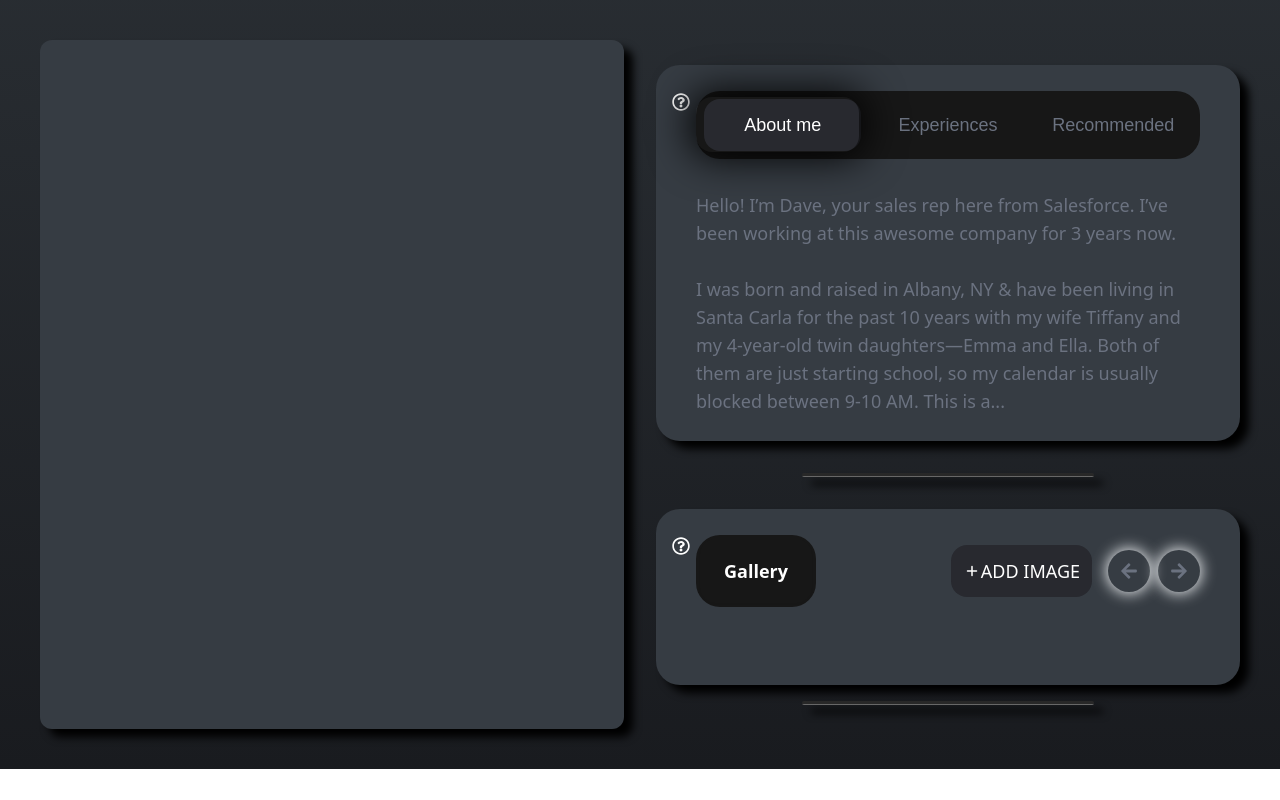
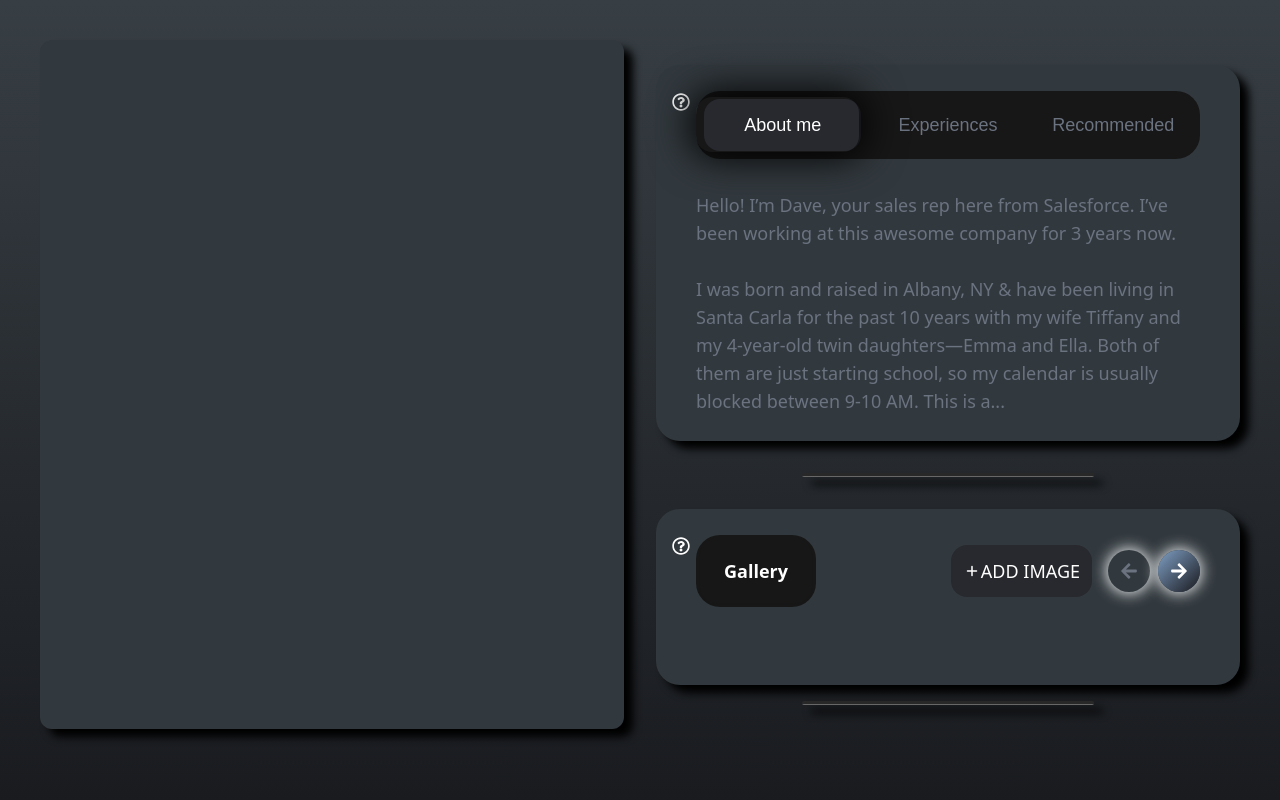
Before and after one commit to rajkaushal03/Lunacal-Assignment, a React (Vite) app: page / in a window 1280 px wide. Built offline with nearby package versions, Linux system fonts and the light colour scheme.

Commit message:
first commit

```diff
--- a/src/components/WidgetTwo.jsx
+++ b/src/components/WidgetTwo.jsx
@@ -13,6 +13,7 @@ const WidgetTwo = ({ activeTab, setActiveTab }) => {
   const [currentSlide, setCurrentSlide] = useState(0);
   const [images, setImages] = useState([]);
   const imagesToShow = 1;
+  const [state, setState] = useState(false);
 
   useEffect(() => {
     // Load images from local storage when component mounts
@@ -21,7 +22,7 @@ const WidgetTwo = ({ activeTab, setActiveTab }) => {
   }, []);
   return (
     <div className="Box bg-bx-color rounded-3xl p-4  shadow-[9px_8px_8px_0px_#000]">
-        {/* question mark */}
+      {/* question mark */}
       <div className="absolute text-lg  text-white  mt-3">
         <FaRegQuestionCircle />
       </div>
@@ -59,24 +60,34 @@ const WidgetTwo = ({ activeTab, setActiveTab }) => {
           </label>
           <div className="flex justify-center items-center gap-2 ">
             <div
-              className="md:text-md lg:text-lg arrow"
+              className={`md:text-md lg:text-lg arrow ${
+                state ? "grad" : "text-gray-500"
+              }`}
               onClick={() => {
                 setCurrentSlide(
-                  goToPrevSlide(currentSlide, imagesToShow, images.length)
+                  goToPrevSlide(
+                    currentSlide,
+                    imagesToShow,
+                    images.length,
+                    setState
+                  )
                 );
-                // console.log("prev")
-                // console.log("current slide",currentSlide);
-                // console.log("imagetoshow",imagesToShow);
-                // console.log("images.length", images.length);
               }}
             >
               <FaArrowLeft />
             </div>
             <div
-              className="md:text-md lg:text-lg arrow"
+              className={`md:text-md lg:text-lg arrow ${
+                !state ? "grad" : "text-gray-500"
+              }`}
               onClick={() => {
                 setCurrentSlide(
-                  goToNextSlide(currentSlide, imagesToShow, images.length)
+                  goToNextSlide(
+                    currentSlide,
+                    imagesToShow,
+                    images.length,
+                    setState
+                  )
                 );
                 // console.log("next")
                 // console.log("current slide",currentSlide);
@@ -100,11 +111,7 @@ const WidgetTwo = ({ activeTab, setActiveTab }) => {
           }}
         >
           {images.map((image, index) => (
-            <ImageCard
-              key={index}
-              src={image.src}
-              alt={image.alt}
-            />
+            <ImageCard key={index} src={image.src} alt={image.alt} />
           ))}
         </div>
       </div>
--- a/src/index.css
+++ b/src/index.css
@@ -3,8 +3,31 @@
 @tailwind utilities;
 
 /* styles/globals.css or a CSS module */
+/* body {
+  background: linear-gradient(180deg, #373e44 -100%, #191b1f 100%);
+} */
 body {
-  background: linear-gradient(180deg, #373e44 -100%, #191b1f 100%);
+  background: linear-gradient(
+    180deg,
+    #373e44,
+    #191b1f
+  ); /* Apply linear gradient */
+  background-size: cover; /* Makes the background cover the entire body */
+  background-position: center; /* Centers the background */
+  background-repeat: no-repeat; /* Prevents repeating of the background */
+  margin: 0;
+  padding: 0;
+  height: 100vh; /* Ensures body takes up full viewport height */
+}
+
+.grad {
+  color:white;
+  background: rgb(127, 159, 196);
+  background: linear-gradient(
+    135deg,
+    rgba(127, 159, 196, 1) 0%,
+    rgba(44, 50, 61, 1) 82%
+  );
 }
 
 .line {
@@ -16,7 +39,6 @@ body {
   );
 }
 .arrow {
-  color: #6b7280; /* text-gray-500 */
   font-size: 0.75rem; /* text-xs */
   border-radius: 9999px; /* rounded-full */
   padding: 0.75rem; /* p-3 */
@@ -67,7 +89,7 @@ body {
   left: 0;
   border-radius: 16px;
   box-shadow: 0px 0px 40px 5px #000;
-  transition: transform 1s ease-in-out ;
+  transition: transform 1s ease-in-out;
 }
 @media (min-width: 768px) and (max-width: 1024px) {
   .moving-before {
--- a/src/utils/function.js
+++ b/src/utils/function.js
@@ -1,10 +1,13 @@
 // functions.js
 
-export const goToNextSlide = (currentSlide, imagesToShow, imagesLength) => {
+export const goToNextSlide = (currentSlide, imagesToShow, imagesLength , setState) => {
+
+  setState(false);
   return (currentSlide + imagesToShow) % imagesLength;
 };
 
-export const goToPrevSlide = (currentSlide, imagesToShow, imagesLength) => {
+export const goToPrevSlide = (currentSlide, imagesToShow, imagesLength, setState) => {
+  setState(true);
   return (currentSlide - imagesToShow + imagesLength) % imagesLength;
 };
 
--- a/tailwind.config.js
+++ b/tailwind.config.js
@@ -14,7 +14,7 @@ export default {
       colors: {
         'custom-dark': '#171717',
         'dark': '#28292F',
-        'bx-color': '#363C43'
+        'bx-color': '#32393E'
       },
     },
   },
```
